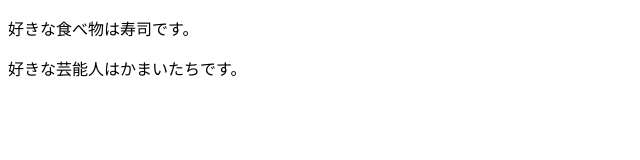
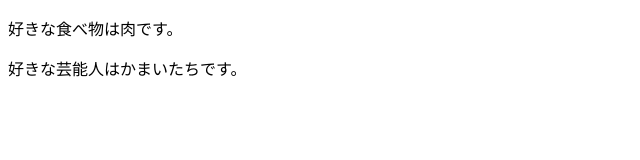
Before and after one commit to segariku/command-practice, a plain HTML site: page index.html in a window 1280 px wide. Shown: the full height of the page, 0-640 px from the left. Drawn offline with Linux system fonts and the light colour scheme.

Commit message:
index.htmlの追記

```diff
--- a/index.html
+++ b/index.html
@@ -6,7 +6,7 @@
     <title>Document</title>
 </head>
 <body>
-    <p>好きな食べ物は寿司です。</p>
+    <p>好きな食べ物は肉です。</p>
     <p>好きな芸能人はかまいたちです。</p>
 </body>
 </html>
```
